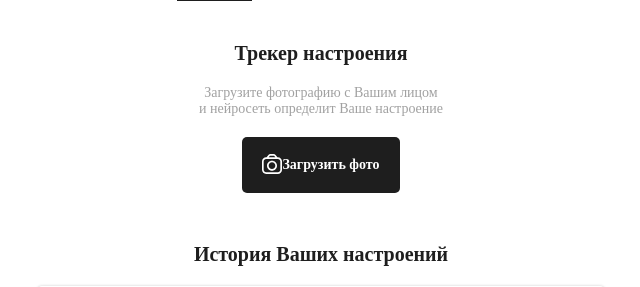
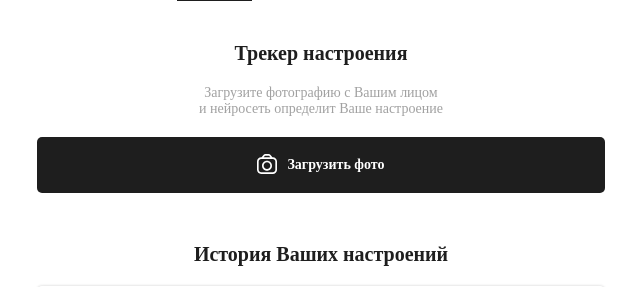
Before and after one commit to Readiee/moodtracker, a Django app: page / in a window 1280 px wide. Shown: the part 112-399 px from the top of the page, without its empty margins (319-959 px from the left). Run offline with Django 4.2, Linux system fonts and the light colour scheme; a user stored in the database is signed in; data comes from the database, SQL or seed files in the repository.

Commit message:
Исправлены кнопки

```diff
--- a/static/styles/base.css
+++ b/static/styles/base.css
@@ -31,13 +31,16 @@ body {
 .container > *:not(:first-child) {
   margin-top: 50px;
 }
+.container > * {
+  width: 100%;
+}
 .logo-header {
   width: 80px;
 }
 label {
   font-size: 12px;
 }
-div.button{
+.primary-button {
   max-width: 600px;
   width: 100%;
   height: 56px;
@@ -54,6 +57,9 @@ font-family: Montserrat;
   font-size: 14px;
   font-weight: 700;
   cursor: pointer;
+}
+.primary-button > *:not(:first-child) {
+  margin-left: 10px;
 }
 button {
   max-width: 600px;
@@ -251,6 +257,12 @@ nav a:hover {
 .content-block > ul:not(:first-child) {
   margin-top: 20px;
 }
+.content-block > * {
+  width: 100%;
+}
+.content-block label {
+  width: 100%;
+}
 .desc-centred {
   font-size: 14px;
   text-align: center;
--- a/static/styles/base.less
+++ b/static/styles/base.less
@@ -42,6 +42,11 @@ body {
   > *:not(:first-child) {
     margin-top: 50px;
   }
+
+  > * {
+    width: 100%;
+  }
+
 }
 
 .logo-header {
@@ -52,7 +57,7 @@ label {
   font-size: 12px;
 }
 
-button {
+.primary-button {
   max-width: @max-width;
   width: 100%;
   height: 56px;
@@ -69,6 +74,14 @@ button {
   font-size: @font-size;
   font-weight: 700;
   cursor: pointer;
+}
+
+.primary-button > *:not(:first-child) {
+  margin-left: 10px; //interval between block's items
+}
+
+button {
+  .primary-button
 }
 
 button > *:not(:first-child) {
@@ -282,6 +295,14 @@ nav {
   > ul:not(:first-child) {
     margin-top: 20px; //interval between list's items
   }
+
+  > * {
+    width: 100%;
+  }
+
+  label {
+    width: 100%
+  }
 }
 
 .desc-centred {
--- a/templates/tracker.html
+++ b/templates/tracker.html
@@ -46,7 +46,7 @@
 				<br/>
 				и нейросеть определит Ваше настроение</p>
 			<label for="{{ form.image.id_for_label }}">
-				<div class="button primary-button">
+				<div class="primary-button">
 					<img class="icon" src="{% static 'img/camera_white.svg' %}" alt="camera_icon" style="margin-top: -2px;">
 					<span>Загрузить фото</span>
 				</div>
```
Also changed, not shown: 1 other file. Lines whose indentation alone changed are shown as unchanged.
